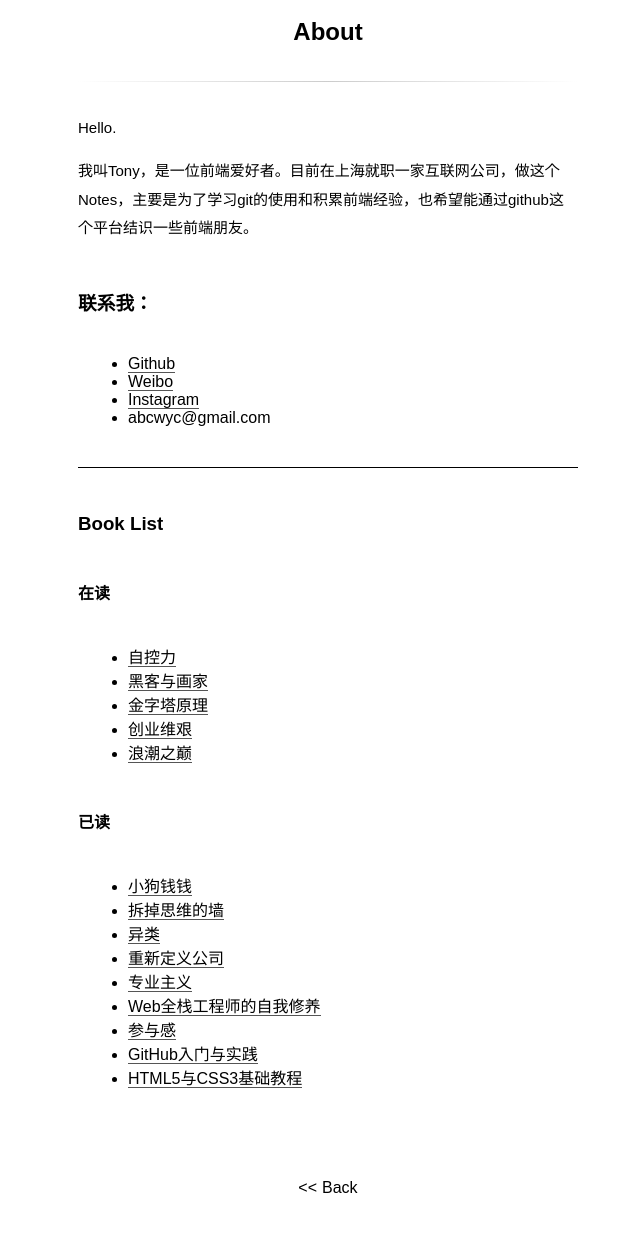
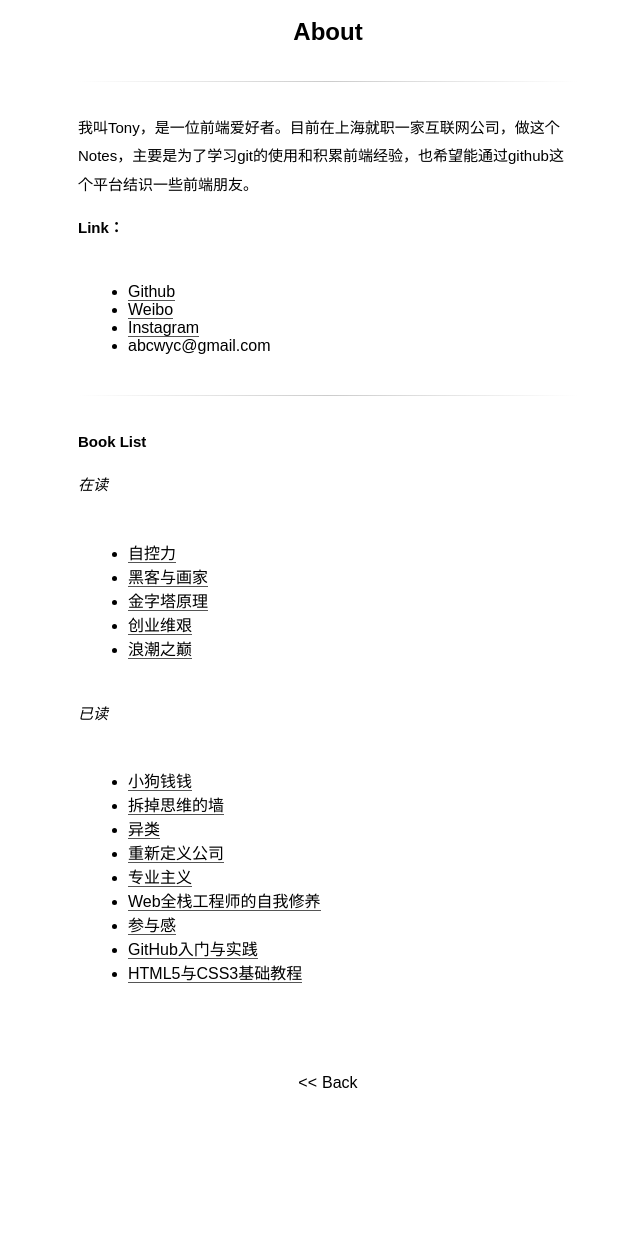
Before and after one commit to abcwyc/abcwyc.github.io, a Jekyll site: the page built from about.md, in a window 1280 px wide. Shown: the part 155-1397 px from the top of the page, without its empty margins (312-952 px from the left). Built offline with Jekyll 4.4.1, drawn with Linux system fonts in a browser that asks for light colours; some web fonts are replaced; after the commit the page ends 1292 px from its top, so only the background shows below that.

Commit message:
Update about.md

```diff
--- a/about.md
+++ b/about.md
@@ -3,28 +3,26 @@ layout: page
 title: About
 ---
 
-Hello.
-
 我叫Tony，是一位前端爱好者。目前在上海就职一家互联网公司，做这个Notes，主要是为了学习git的使用和积累前端经验，也希望能通过github这个平台结识一些前端朋友。
 
-### 联系我：
+**Link：**
 - [Github](https://github.com/abcwyc)
 - [Weibo](http://weibo.com/wycai)
 - [Instagram](https://www.instagram.com/youcaiwang/)
 - abcwyc@gmail.com
 
-----
-### Book List
-#### 在读
+<div class="divider"></div>
 
+**Book List**
+
+*在读*
 + [自控力](http://book.douban.com/subject/10786473/)
 + [黑客与画家](http://book.douban.com/subject/6021440/)
 + [金字塔原理](http://book.douban.com/subject/1020644/)
 + [创业维艰](http://book.douban.com/subject/26306686/)
 + [浪潮之巅](http://book.douban.com/subject/6709783/)
 
-
-#### 已读
+*已读*
 + [小狗钱钱](http://book.douban.com/subject/1095634/)
 + [拆掉思维的墙](http://book.douban.com/subject/4953695/)
 + [异类](http://book.douban.com/subject/25863621/)
```
